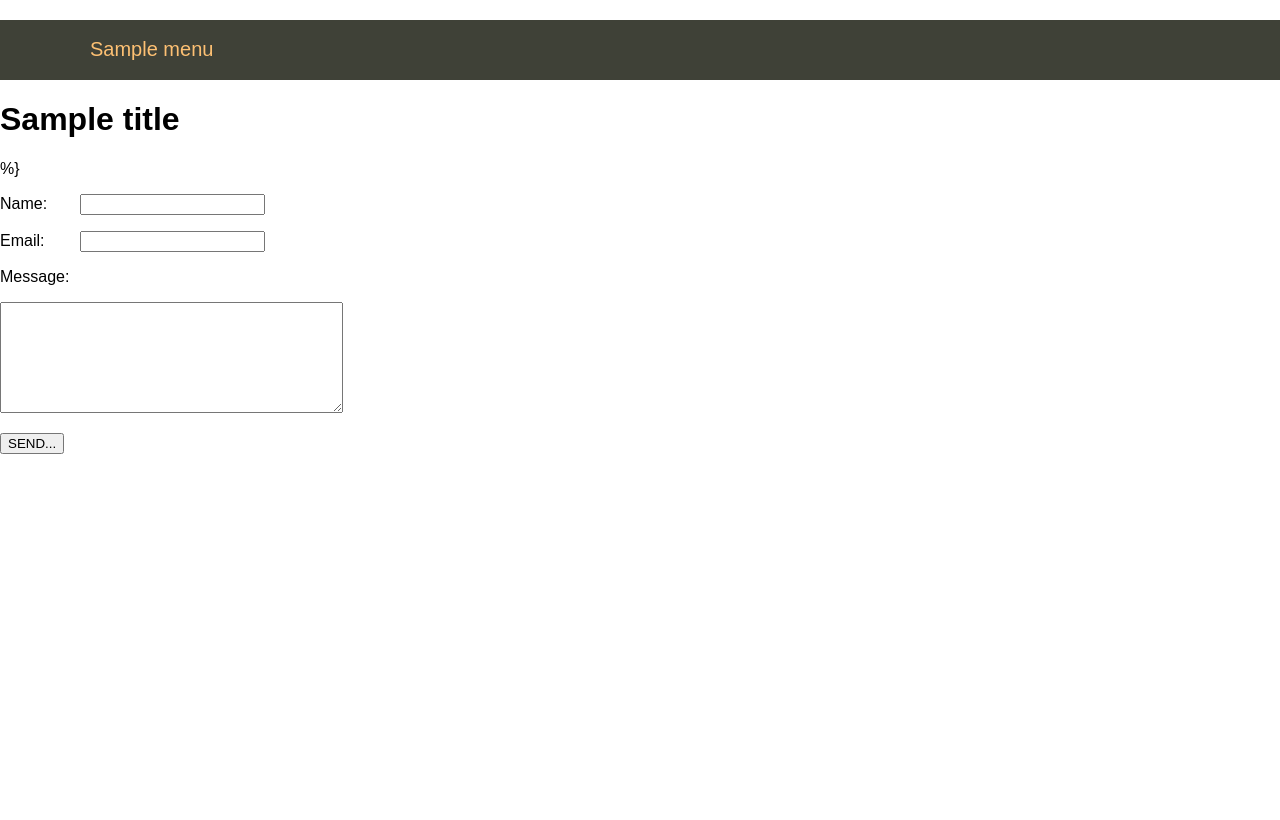
After one commit to Evgeniy-51/Frameworks, a Flask app: template FLASK/templates/tf_6_ext.html in a window 1280 px wide. The commit adds this page. Run offline with Flask 3, Linux system fonts and the light colour scheme; the template is opened without the code that fills it: most values are stand-ins (such as "Sample title", 1, 10 or a date in 2020).

Commit message:
finish tf_5

```diff
--- /dev/null
+++ b/FLASK/static/css/tf_6.css
@@ -0,0 +1,58 @@
+html, body {
+    font-family: 'Arial';
+    margin: 0;
+    padding: 0;
+    height: 100%;
+    width: 100%;
+}
+
+a {
+    color: #0059b2;
+    text-decoration: none;
+
+}
+
+a:hover {
+    color: #cc0000;
+    text-decoration: underline;
+}
+
+.clear {clear: both}
+
+ul.mainmenu {
+    list-style: none;
+    background: #3f4137;
+    height: 60px;
+    color: #fdc073;
+    font-size: 20px;
+    overflow: hidden;
+}
+
+ul.mainmenu li {
+    float: left;
+    margin: 18px 40px 0px 50px;
+    }
+
+ul.mainmenu li.last {
+    float: right;
+}
+
+ul.mainmenu li a {
+    color: #fdc073;
+    text-decoration: none;
+}
+
+ul.mainmenu li a:hover {
+    text-decoration: none;
+}
+
+div.contant {
+    margin: 10px;
+}
+
+.form-contact label {
+    display: inline-block;
+    min-width: 80px;
+}
+
+.flash {padding: 10px}
--- a/FLASK/templates/base.html
+++ b/FLASK/templates/base.html
@@ -2,9 +2,10 @@
 <html lang="en">
 <head>
     <meta charset="UTF-8">
+    <link type="text/css" rel="stylesheet" href="{{ url_for('static', filename='css/tf_6.css') }}">
     {% block title -%}
         {% if title %}
-        <title>About Flask - {{title}} </title>
+            <title>About Flask - {{ title }} </title>
         {% else %}
             <title>About Flask</title>
         {% endif %}
@@ -13,17 +14,20 @@
 <body>
 {% block content -%}
     {%- block mainmenu %}
-<ul>
+        <ul class="mainmenu">
             {% for m in menu -%}
-    <li>{{m}}</li>
+                <li><a href="{{ m.url }}">{{ m.name }}</a> </li>
             {% endfor %}
         </ul>
     {% endblock mainmenu -%}
+    <div class="clear"></div>
+    <div class="content">
     {% if title -%}
-<h1>{{title}}</h1>
+        <h1>{{ title }}</h1>
     {% else -%}
         <h1>About Flask</h1>
     {% endif -%}
 {% endblock -%}
+</div>
 </body>
 </html>
--- /dev/null
+++ b/FLASK/templates/tf_6_ext.html
@@ -0,0 +1,12 @@
+{% extends 'base.html' %}
+
+{% block content %}
+    {{ super() }} %}
+    <form action="/contact" method="post" class="form-contact">
+        <p><label>Name: </label><input type="text" name="username" value="" required></p>
+        <p><label>Email: </label><input type="text" name="email" value="" required></p>
+        <p><label>Message: </label></p>
+        <p><textarea name="message" cols="40" rows="7"></textarea></p>
+        <p><input type="submit" value="SEND..."></p>
+    </form>
+{% endblock %}
```
Also changed, not shown: FLASK/tf6_flash.py (added, +31 -0 lines). Lines whose indentation alone changed are shown as unchanged.
